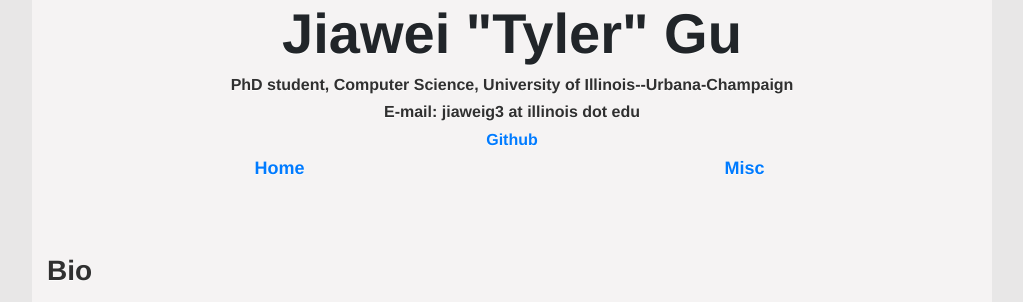
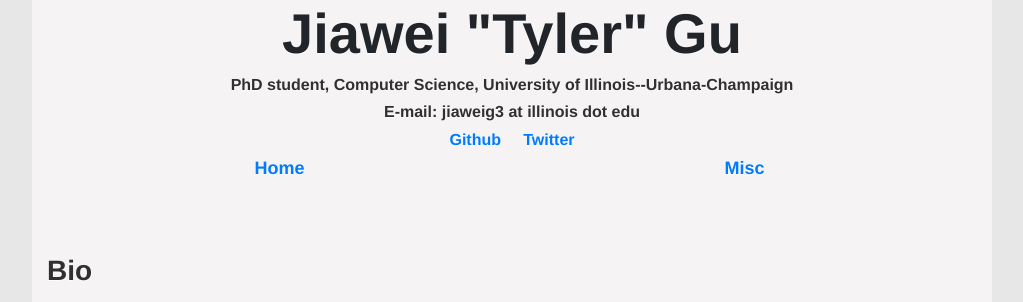
Before and after one commit to tylergu/tylergu.github.io, a Jekyll site: the page built from index.html, in a window 1280 px wide. Shown: the top 302 px of the page, without its empty margins (128-1151 px from the left). Built offline with Jekyll 4.4.1, drawn with Linux system fonts in a browser that asks for light colours.

Commit message:
add twitter

```diff
--- a/_includes/header.html
+++ b/_includes/header.html
@@ -1,4 +1,8 @@
 <h1 style="text-align: center;">Jiawei "Tyler" Gu</h1>
 <h4 style="text-align: center;">PhD student, Computer Science, University of Illinois--Urbana-Champaign</h4>
 <h4 style="text-align: center;">E-mail: jiaweig3 at illinois dot edu</h4>
-<h4 style="text-align: center;"><a href="https://github.com/tylergu" class="external" target="_blank">Github</a></h4>
+<h4 style="text-align: center;">
+    <a href="https://github.com/tylergu" class="external" target="_blank">Github</a>
+    &nbsp;&nbsp;&nbsp;
+    <a href="https://twitter.com/tylergu_jiawei" class="external" target="_blank">Twitter</a>
+</h4>
```
